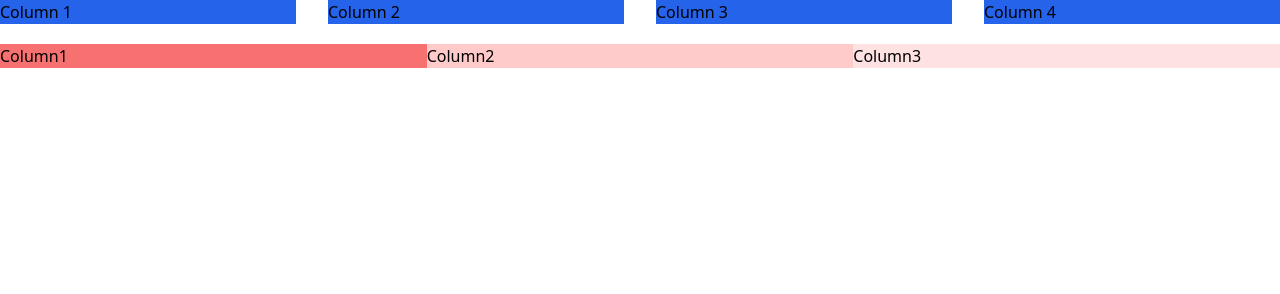
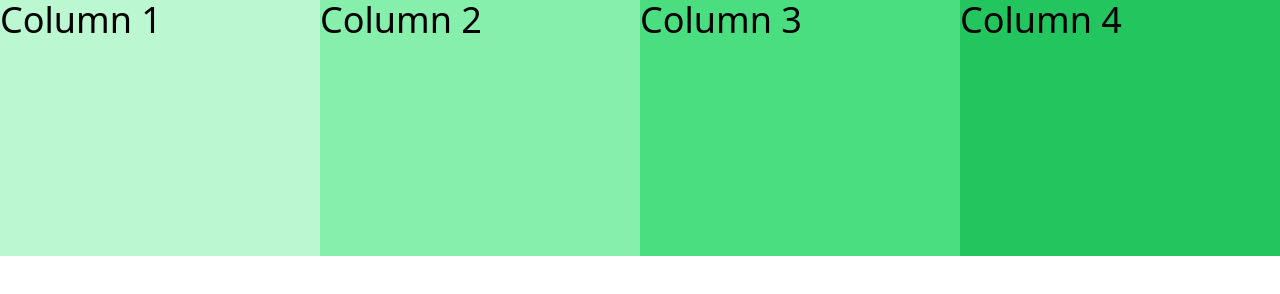
Before and after one commit to Garegin60006/tailwindcss, a website: page src/index.html in a window 1280 px wide. Drawn offline with Linux system fonts and the light colour scheme.

Commit message:
responsible

```diff
--- a/src/index.html
+++ b/src/index.html
@@ -10,19 +10,12 @@
 <body>
 
 
-    <div class="grid grid-cols-4 gap-8">
-        <div class="col-span-1 bg-blue-600">Column 1</div>
-        <div class="col-span-1 bg-blue-600">Column 2</div>
-        <div class="col-span-1 bg-blue-600">Column 3</div>
-        <div class="col-span-1 bg-blue-600">Column 4</div>
-    </div>
-
-
-    <div class="flex mt-5">
-        <div class="w-1/3 bg-red-400">Column1</div>
-        <div class="w-1/3 bg-red-200">Column2</div>
-        <div class="w-1/3 bg-red-100">Column3</div>
-    </div>
+<div class="grid lg:grid-cols-4 sm:grid-cols-1 h-64 lg:text-4xl sm:text-base">
+    <div class="col-span-1 bg-green-200">Column 1</div>
+    <div class="col-span-1 bg-green-300">Column 2</div>
+    <div class="col-span-1 bg-green-400">Column 3</div>
+    <div class="col-span-1 bg-green-500">Column 4</div>
+</div>
 
 
 </body>
```
Also changed, not shown: dist/output.css.
